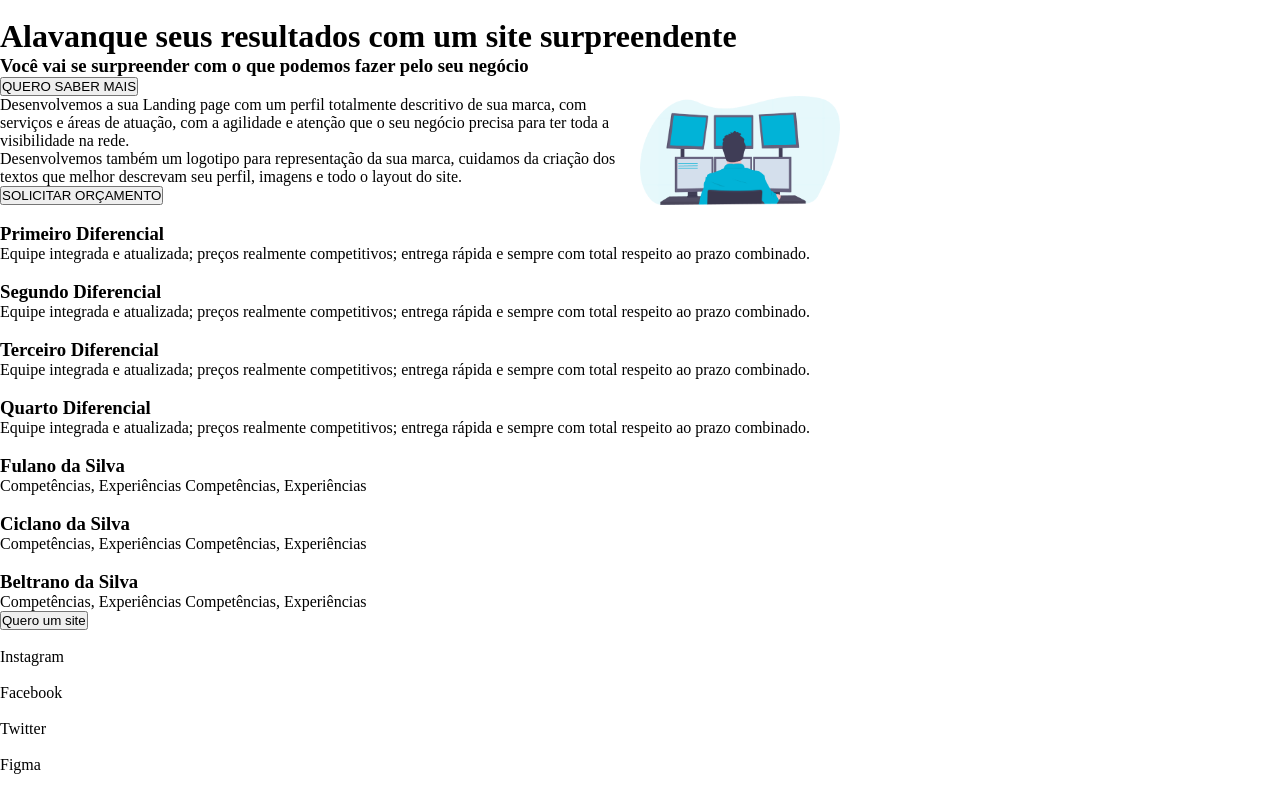
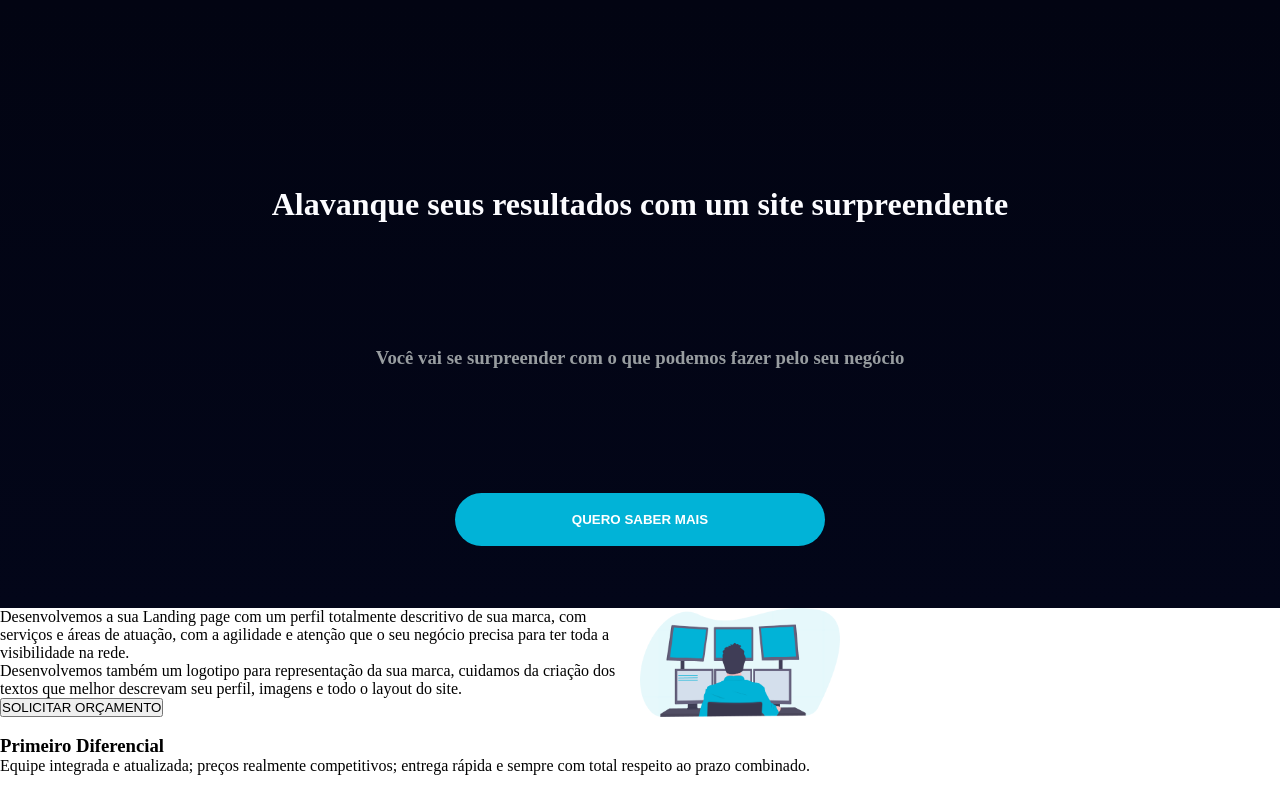
Before and after one commit to chrisporpino/agencia-landing-page, a React (Create React App) app: page / in a window 1280 px wide. Shown: the top 795 px of the page. Built offline with nearby package versions, Linux system fonts and the light colour scheme.

Commit message:
Inclui o CSS na primeira seção

```diff
--- a/src/App.js
+++ b/src/App.js
@@ -8,20 +8,49 @@ const Root = styled.div`
   height: 100vh;
 `;
 
-const BannerSection = styled.div``;
+const BannerSection = styled.div`
+  width: 100%;
+  height: 608px;
+  background:linear-gradient(180deg, #020412 0%, #030619 100%), #020412;
+  color: #FCFCFF;
+
+  /*
+  text-align:center;
+  display:flex;
+  flex-direction:column;
+  */
+display:grid;
+place-items: center;
+
+
+`;
 
 const Logo = styled.img``;
 
 const Headline = styled.h1``;
 
-const Subtitle = styled.h3``;
+const Subtitle = styled.h3`
+color: #989DA0;
+`;
 
-const PrimaryButton = styled.button``;
+
+const PrimaryButton = styled.button`
+border-radius: 30px;
+background:#01B3D7;
+padding: 17px 97px;
+width:370px;
+height:53px;
+border: none;
+color:white;
+font-weight:bold;
+
+`;
 
 // Seção Nosso Trabalho ------------
 const OurWorkSection = styled.div`
   width: 100%;
   display: flex;
+
 `;
 
 const Title = styled.title``;
```
